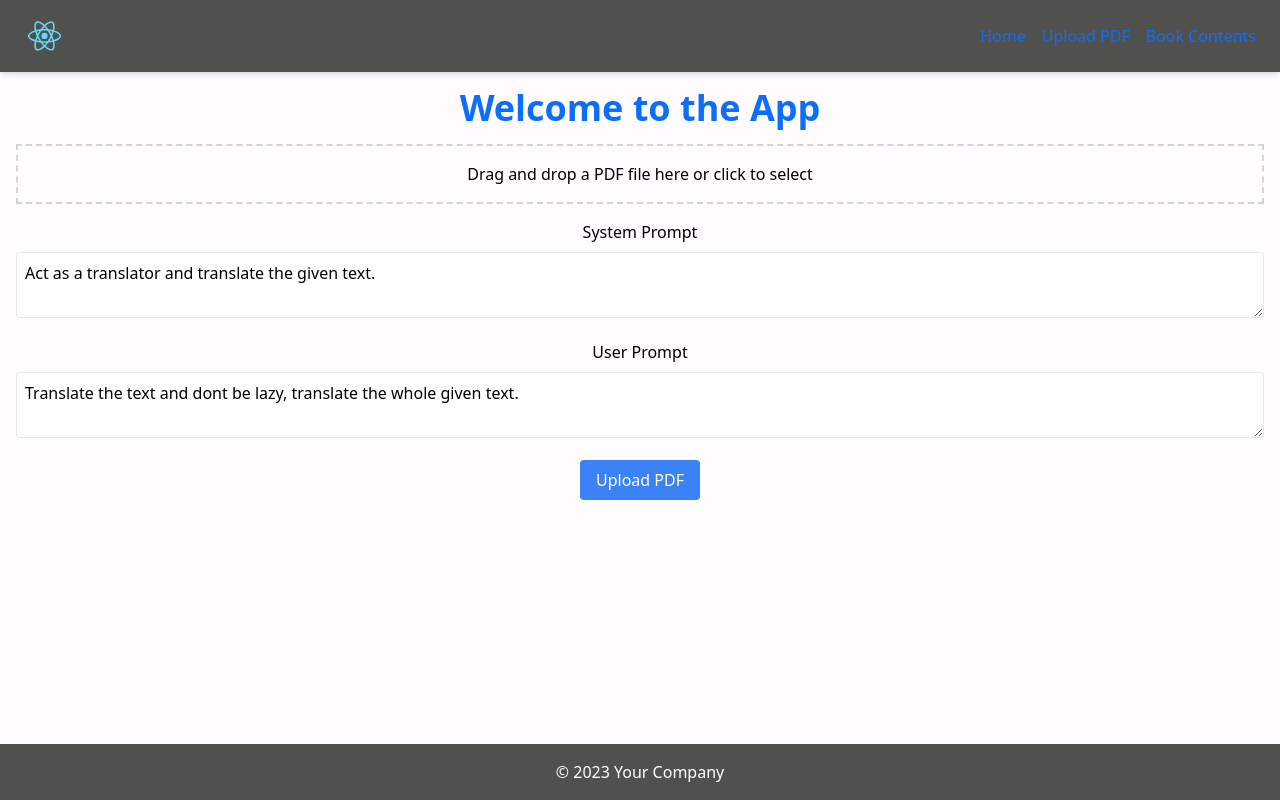
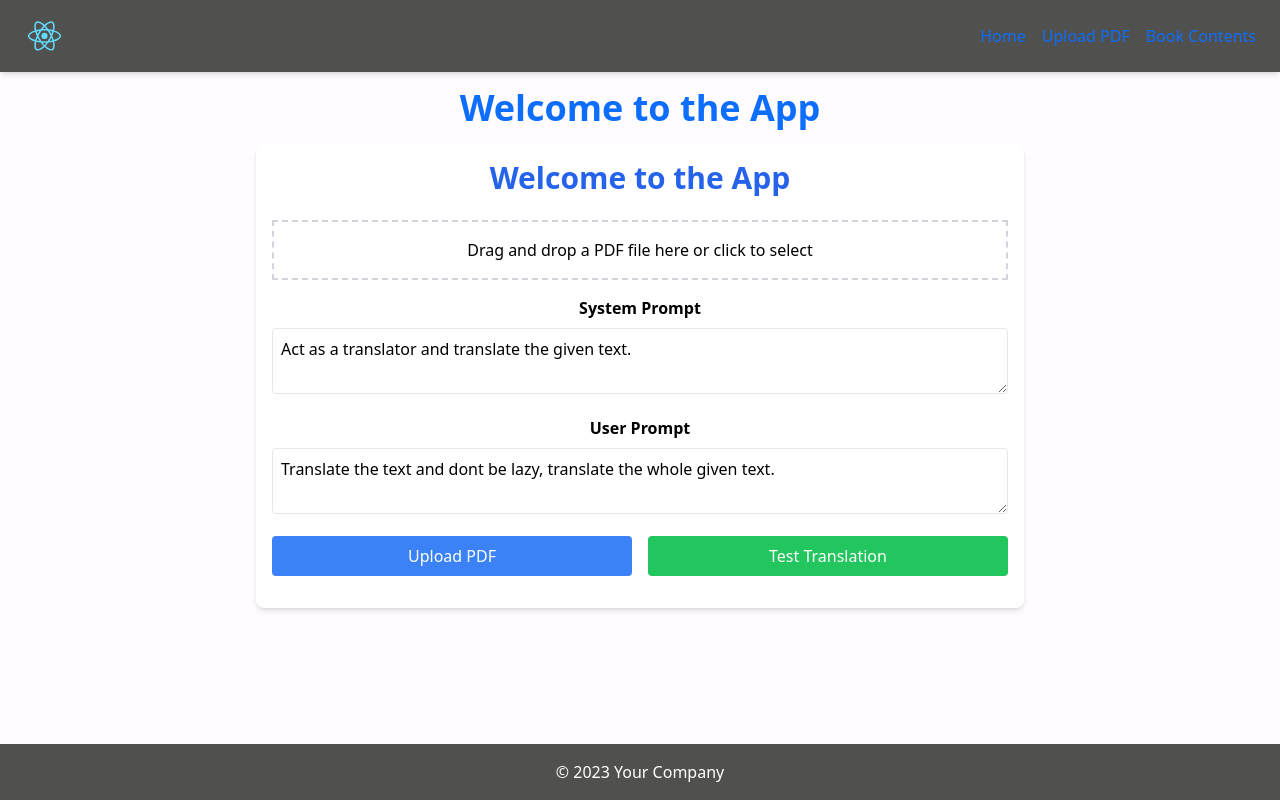
Before and after one commit to man0l/tools, a React (Create React App) app: page / in a window 1280 px wide. Built offline with nearby package versions, Linux system fonts and the light colour scheme.

Commit message:
Refactor UploadPDF component and improve UI/UX

```diff
--- a/src/components/UploadPDF.js
+++ b/src/components/UploadPDF.js
@@ -16,7 +16,7 @@ function UploadPDF() {
   const [numTokens, setNumTokens] = useState(0);
   const [completionTokens, setCompletionTokens] = useState(0);
   const [promptTokens, setPromptTokens] = useState(0);
-  const [maxTokens, setMaxTokens] = useState(16384); // Updated max tokens
+  const [maxTokens, setMaxTokens] = useState(16384);
   const [systemPrompt, setSystemPrompt] = useState(localStorage.getItem('systemPrompt') || 'Act as a translator and translate the given text.');
   const [userPrompt, setUserPrompt] = useState(localStorage.getItem('userPrompt') || 'Translate the text and dont be lazy, translate the whole given text.');
   const [loading, setLoading] = useState(false);
@@ -129,7 +129,7 @@ function UploadPDF() {
       }
       debounceTimeout.current = setTimeout(() => {
         fetchExtractedText(file, value);
-      }, 500); // 500ms debounce time
+      }, 500);
     }
   };
 
@@ -207,7 +207,7 @@ function UploadPDF() {
         },
       });
       if (response.ok) {
-        setAlert({ message: 'File uploaded successfully', type: 'success' });
+        setAlert({ message: 'File uploaded successfully. Proceed to the next step.', type: 'success' });
       } else {
         const errorResult = await response.json();
         setAlert({ message: errorResult.error || 'File upload failed', type: 'error' });
@@ -231,7 +231,8 @@ function UploadPDF() {
   };
 
   return (
-    <form onSubmit={handleSubmit} className="flex flex-col items-center">
+    <form onSubmit={handleSubmit} className="flex flex-col items-center max-w-3xl mx-auto p-4 bg-white shadow-md rounded-lg">
+      <h1 className="text-3xl font-bold mb-6 text-center text-blue-600">Welcome to the App</h1>
       <div
         onClick={handleClick}
         onDrop={handleDrop}
@@ -255,7 +256,7 @@ function UploadPDF() {
       )}
       {pageCount && (
         <div className="mb-4 w-full">
-          <label htmlFor="pageRange" className="block text-center mb-2">
+          <label htmlFor="pageRange" className="block text-center mb-2 font-semibold">
             Select page range: {range[0]} - {range[1]}
           </label>
           <Slider
@@ -274,26 +275,26 @@ function UploadPDF() {
         </div>
       )}
       <div className="mb-4 w-full">
-        <label htmlFor="systemPrompt" className="block text-center mb-2">
+        <label htmlFor="systemPrompt" className="block text-center mb-2 font-semibold">
           System Prompt
         </label>
         <textarea
           id="systemPrompt"
           value={systemPrompt}
           onChange={handleSystemPromptChange}
-          className="w-full p-2 border rounded"
+          className="w-full p-2 border rounded focus:outline-none focus:ring-2 focus:ring-blue-500"
           required
         />
       </div>
       <div className="mb-4 w-full">
-        <label htmlFor="userPrompt" className="block text-center mb-2">
+        <label htmlFor="userPrompt" className="block text-center mb-2 font-semibold">
           User Prompt
         </label>
         <textarea
           id="userPrompt"
           value={userPrompt}
           onChange={handleUserPromptChange}
-          className="w-full p-2 border rounded"
+          className="w-full p-2 border rounded focus:outline-none focus:ring-2 focus:ring-blue-500"
           required
         />
       </div>
@@ -302,12 +303,12 @@ function UploadPDF() {
           <div className="bg-blue-500 h-2.5 rounded-full" style={{ width: `${uploadProgress}%` }}></div>
         </div>
       )}
-      <button type="submit" className="bg-blue-500 text-white px-4 py-2 rounded mb-2">Upload PDF</button>
-      {pageCount && (
-        <button type="button" onClick={handleTestTranslation} className="bg-green-500 text-white px-4 py-2 rounded mb-2" disabled={numTokens > maxTokens / 2}>
+      <div className="flex justify-between w-full mb-4">
+        <button type="submit" className="bg-blue-500 text-white px-4 py-2 rounded hover:bg-blue-600 transition-colors w-1/2 mr-2">Upload PDF</button>
+        <button type="button" onClick={handleTestTranslation} className="bg-green-500 text-white px-4 py-2 rounded hover:bg-green-600 transition-colors w-1/2 ml-2" disabled={numTokens > maxTokens / 2}>
           {loading ? 'Translating...' : 'Test Translation'}
         </button>
-      )}
+      </div>
       {alert.message && (
         <div className={`mt-4 p-2 w-full text-center rounded ${alert.type === 'success' ? 'bg-green-100 text-green-700' : 'bg-red-100 text-red-700'}`}>
           {alert.message}
@@ -331,7 +332,7 @@ function UploadPDF() {
               <p>{translatedText}</p>
             </div>
           )}
-          <button onClick={handleClearTranslation} className="ml-2 text-red-500">
+          <button onClick={handleClearTranslation} className="ml-2 text-red-500 hover:text-red-700 transition-colors">
             <FaTrash />
           </button>
         </div>
```
